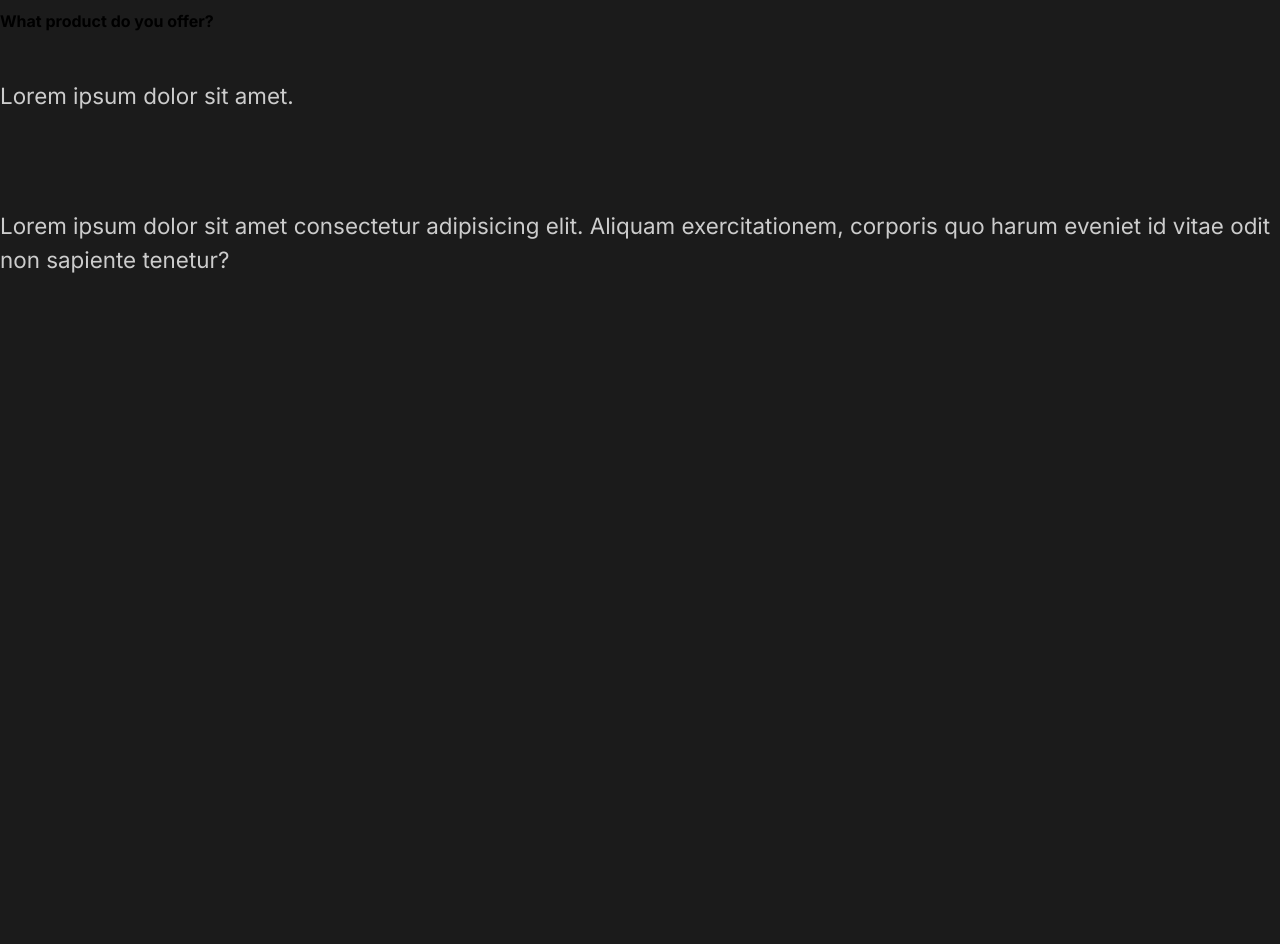
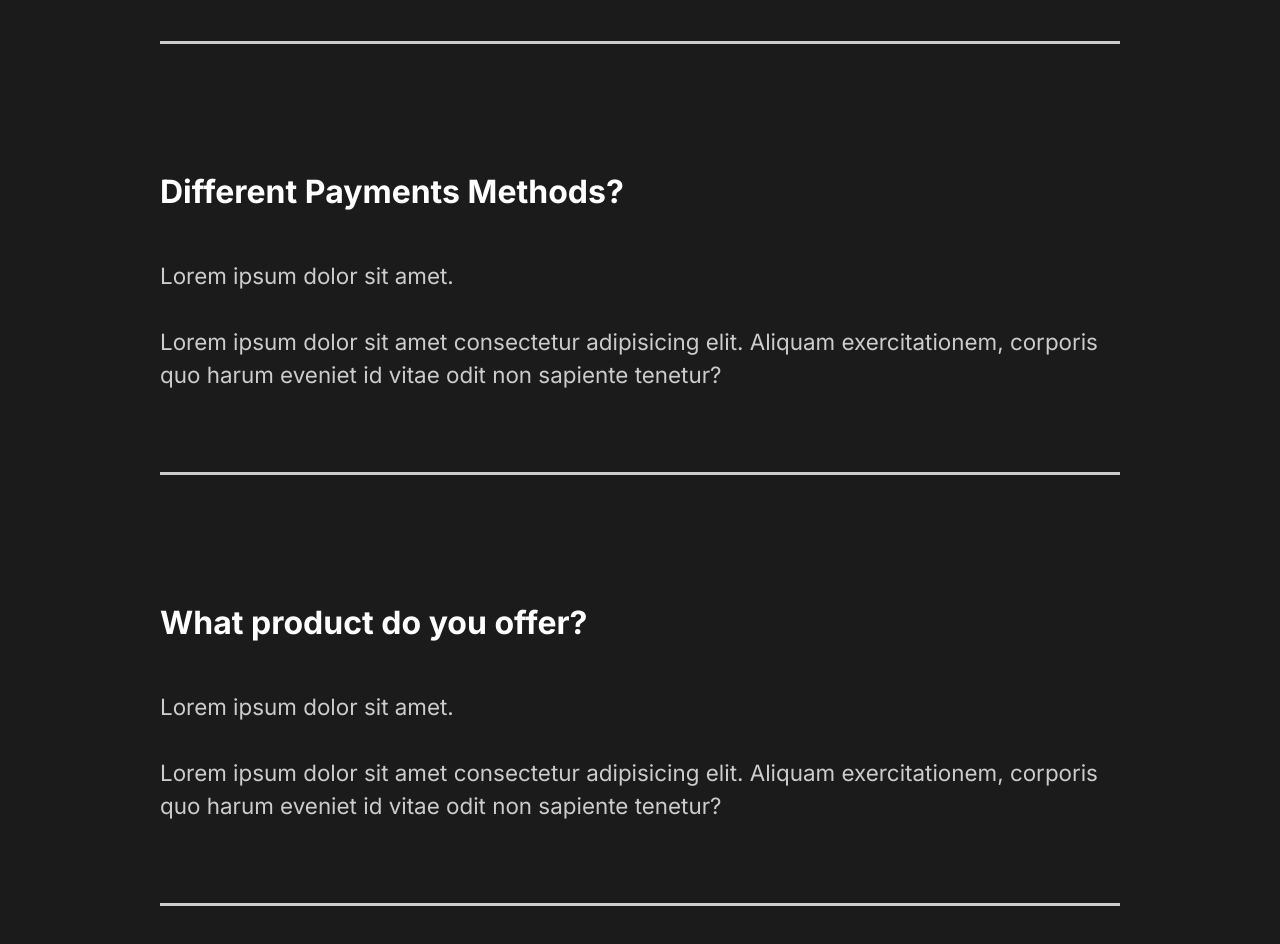
Before and after one commit to RossieK/react-website, a React (Create React App) app: page / in a window 1280 px wide. Shown: the part 3100-4044 px from the top of the page. Before the commit the page ends 3424 px from the top, so only its background shows below. Built offline with nearby package versions, Linux system fonts and the light colour scheme.

Commit message:
Adding styling to faq section

```diff
--- a/src/components/FaqSection.js
+++ b/src/components/FaqSection.js
@@ -1,6 +1,9 @@
+import styled from 'styled-components';
+import { StyledAbout } from '../styles';
+
 const FaqSection = () => {
     return (
-        <div className="faq">
+        <StyledFaq>
             <h2>Any Questions <span>FAQ</span></h2>
             <div className="question">
                 <h4>How Do I start?</h4>
@@ -8,6 +11,7 @@
                     <p>Lorem ipsum dolor sit amet.</p>
                     <p>Lorem ipsum dolor sit amet consectetur adipisicing elit. Aliquam exercitationem, corporis quo harum eveniet id vitae odit non sapiente tenetur?</p>
                 </div>
+                <div className="faq-line"></div>
             </div>
             <div className="question">
                 <h4>Daily Schedule?</h4>
@@ -15,6 +19,7 @@
                     <p>Lorem ipsum dolor sit amet.</p>
                     <p>Lorem ipsum dolor sit amet consectetur adipisicing elit. Aliquam exercitationem, corporis quo harum eveniet id vitae odit non sapiente tenetur?</p>
                 </div>
+                <div className="faq-line"></div>
             </div>
             <div className="question">
                 <h4>Different Payments Methods?</h4>
@@ -22,6 +27,7 @@
                     <p>Lorem ipsum dolor sit amet.</p>
                     <p>Lorem ipsum dolor sit amet consectetur adipisicing elit. Aliquam exercitationem, corporis quo harum eveniet id vitae odit non sapiente tenetur?</p>
                 </div>
+                <div className="faq-line"></div>
             </div>
             <div className="question">
                 <h4>What product do you offer?</h4>
@@ -29,9 +35,37 @@
                     <p>Lorem ipsum dolor sit amet.</p>
                     <p>Lorem ipsum dolor sit amet consectetur adipisicing elit. Aliquam exercitationem, corporis quo harum eveniet id vitae odit non sapiente tenetur?</p>
                 </div>
+                <div className="faq-line"></div>
             </div>
-        </div>
+        </StyledFaq>
     );
 };
 
+const StyledFaq = styled(StyledAbout)`
+display:block;
+span{
+    display:block;
+}
+h2{
+    padding-bottom:2rem;
+    font-weight:lighter;
+}
+.faq-line{
+    background: #cccccc;
+    height: 0.2rem;
+    margin:2rem 0rem;
+    width:100%;
+}
+.question{
+    padding:3rem 0rem;
+    cursor:pointer;
+}
+.answer{
+    padding:2rem 0rem;
+    p{
+        padding:1rem 0rem;
+    }
+}
+`;
+
 export default FaqSection;
--- a/src/components/GlobalStyle.js
+++ b/src/components/GlobalStyle.js
@@ -47,6 +47,7 @@
 
 h4{
     font-weight:bold;
+    font-size:2rem;
 }
 
 span{
```
